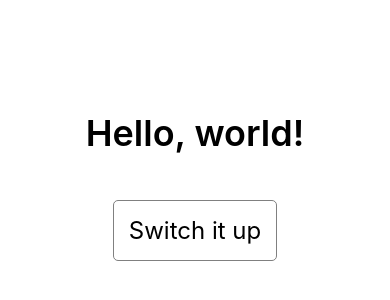
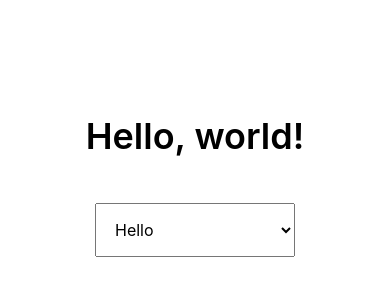
Before and after one commit to ThePeej/RNDevDayDemo, a React Native app: screen / in a window 390 px wide. Shown: the part 214-514 px from the top of the page. Built offline with nearby package versions, Linux system fonts and the light colour scheme.

Commit message:
select greeting via picker

```diff
--- a/App.js
+++ b/App.js
@@ -1,36 +1,39 @@
 import React, { Component } from 'react';
-import { Text, View, StyleSheet, TouchableOpacity } from 'react-native';
+import { Text, View, StyleSheet, Picker } from 'react-native';
 
 const GREETINGS = ['Hello', 'Hi', 'Howdy', 'Salutations', 'Sup'];
 
 export default class App extends Component {
   state = {
     greeting: GREETINGS[0]
-  }
+  };
 
   handleButtonPress = () => {
     const index = GREETINGS.indexOf(this.state.greeting);
     if (index < GREETINGS.length - 1) {
       this.setState({ greeting: GREETINGS[index + 1] });
     } else {
-      this.setState({ greeting: GREETINGS[0]});
+      this.setState({ greeting: GREETINGS[0] });
     }
-  }
+  };
 
   render() {
     const { greeting } = this.state;
     return (
       <View style={styles.container}>
         <Text style={styles.title}>{greeting}, world!</Text>
-        <TouchableOpacity
-          onPress={this.handleButtonPress}
-          style={styles.button}>
-          <Text style={styles.buttonText}>Switch it up</Text>
-        </TouchableOpacity>
+        <Picker
+          selectedValue={greeting}
+          style={styles.picker}
+          onValueChange={(itemValue, itemIndex) => this.setState({ greeting: itemValue })}>
+          {GREETINGS.map(g => {
+            return <Picker.Item key={g} label={g} value={g} />
+          })}
+        </Picker>
       </View>
     );
   }
-}
+};
 
 
 const styles = StyleSheet.create({
@@ -46,11 +49,9 @@ const styles = StyleSheet.create({
   buttonText: {
     fontSize: 24,
   },
-  button: {
-    borderRadius: 5,
-    borderColor: 'gray',
-    borderWidth: 1,
+  picker: {
     margin: 45,
     padding: 15,
+    width: 200,
   }
 });
```
